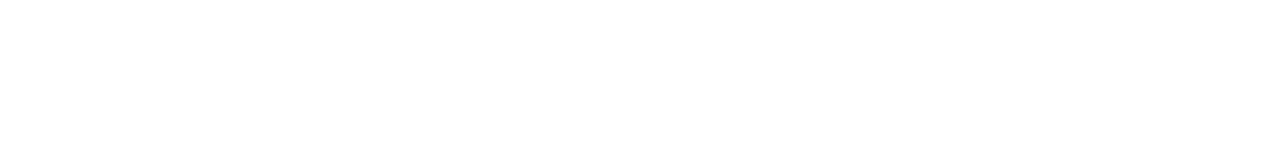
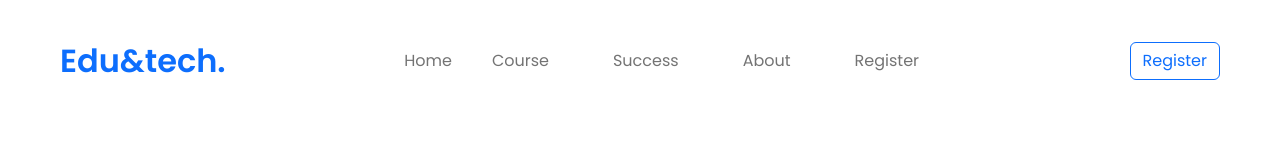
Before and after one commit to bhabna01/edutech, a plain HTML site: page index.html in a window 1280 px wide. Drawn offline with nearby package versions, Linux system fonts and the light colour scheme.

Commit message:
Second Commit

```diff
--- a/index.html
+++ b/index.html
@@ -4,12 +4,62 @@
 <head>
     <meta charset="utf-8">
     <meta name="viewport" content="width=device-width, initial-scale=1">
-    <title>Bootstrap demo</title>
+    <title>Edu&tech.</title>
     <link href="https://cdn.jsdelivr.net/npm/bootstrap@5.2.0/dist/css/bootstrap.min.css" rel="stylesheet"
         integrity="sha384-gH2yIJqKdNHPEq0n4Mqa/HGKIhSkIHeL5AyhkYV8i59U5AR6csBvApHHNl/vI1Bx" crossorigin="anonymous">
+    <link rel="stylesheet" href="style/style.css">
 </head>
 
 <body>
+    <header>
+        <!-- --------------navbar start----------------------- -->
+        <nav class="navbar navbar-expand-lg ms-5 mt-4">
+            <div class="container-fluid">
+                <a class="navbar-brand fw-semibold fs-2 text-primary" href="#">Edu&tech.</a>
+
+                <button class="navbar-toggler me-4" type="button" data-bs-toggle="collapse"
+                    data-bs-target="#navbarTogglerDemo02" aria-controls="navbarTogglerDemo02" aria-expanded="false"
+                    aria-label="Toggle navigation">
+                    <span class="navbar-toggler-icon "></span>
+                </button>
+                <div class="collapse navbar-collapse " id="navbarTogglerDemo02">
+                    <ul class="navbar-nav ms-auto me-auto mb-2 mb-lg-0 fs-6">
+                        <li class="nav-item pe-4">
+                            <a class="nav-link">Home</a>
+                        </li>
+                        <li class="nav-item pe-5">
+                            <a class="nav-link">Course</a>
+                        </li>
+                        <li class="nav-item pe-5">
+                            <a class="nav-link">Success</a>
+                        </li>
+                        <li class="nav-item pe-5">
+                            <a class="nav-link ">About</a>
+                        </li>
+                        <li class="nav-item pe-5">
+                            <a class="nav-link">Register</a>
+                        </li>
+                    </ul>
+                    <div>
+                        <button class="btn btn-outline-primary me-5" type="submit">Register</button>
+                    </div>
+
+                </div>
+
+
+            </div>
+
+        </nav>
+        <!-- --------------navbar end----------------------- -->
+    </header>
+    <main>
+        <!-- banner part Start -->
+        <section>
+
+
+        </section>
+        <!-- banner part End -->
+    </main>
 
     <script src="https://cdn.jsdelivr.net/npm/bootstrap@5.2.0/dist/js/bootstrap.bundle.min.js"
         integrity="sha384-A3rJD856KowSb7dwlZdYEkO39Gagi7vIsF0jrRAoQmDKKtQBHUuLZ9AsSv4jD4Xa"
--- a/style/style.css
+++ b/style/style.css
@@ -0,0 +1,5 @@
+@import url('https://fonts.googleapis.com/css2?family=Fredoka+One&family=Inter:wght@600;700;800&family=Lobster&family=Montserrat:wght@500;700&family=Poppins:wght@400;500;600;700&display=swap');
+
+body {
+    font-family: 'Poppins', sans-serif;
+}
```
